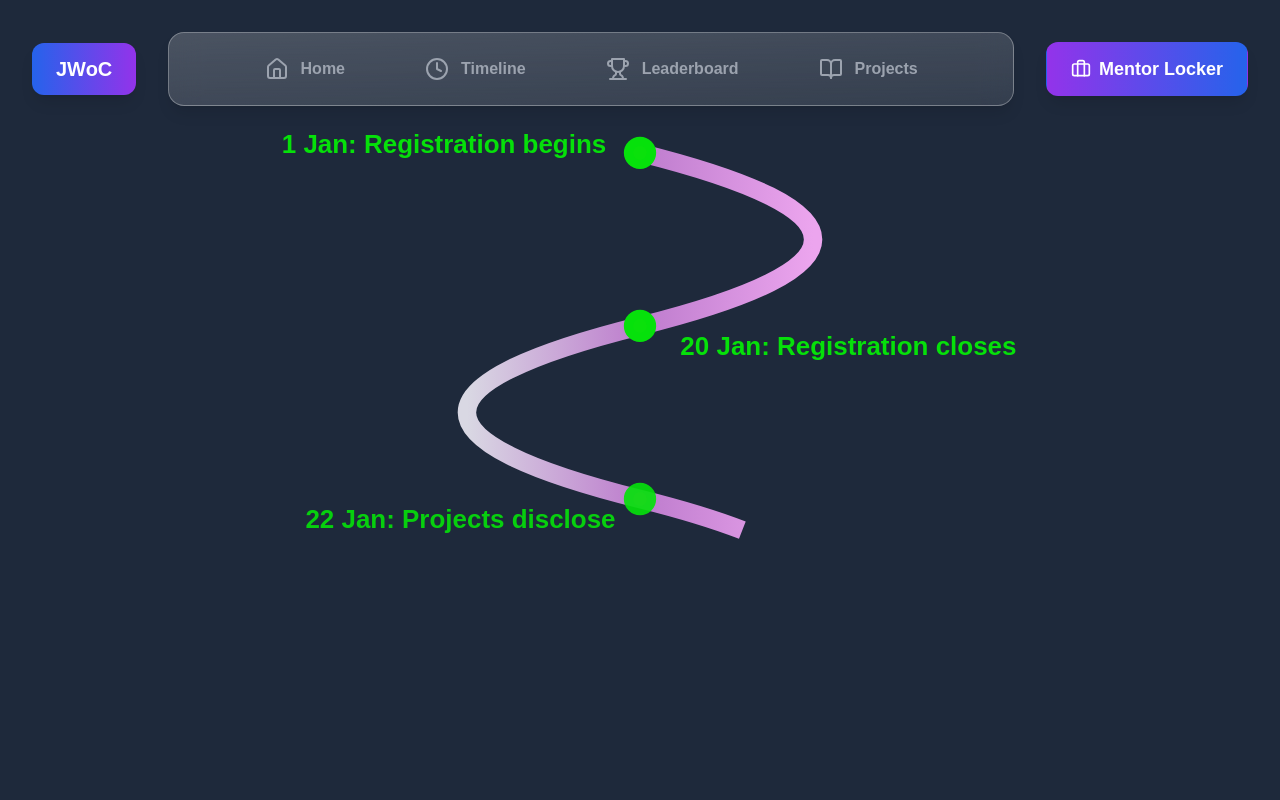
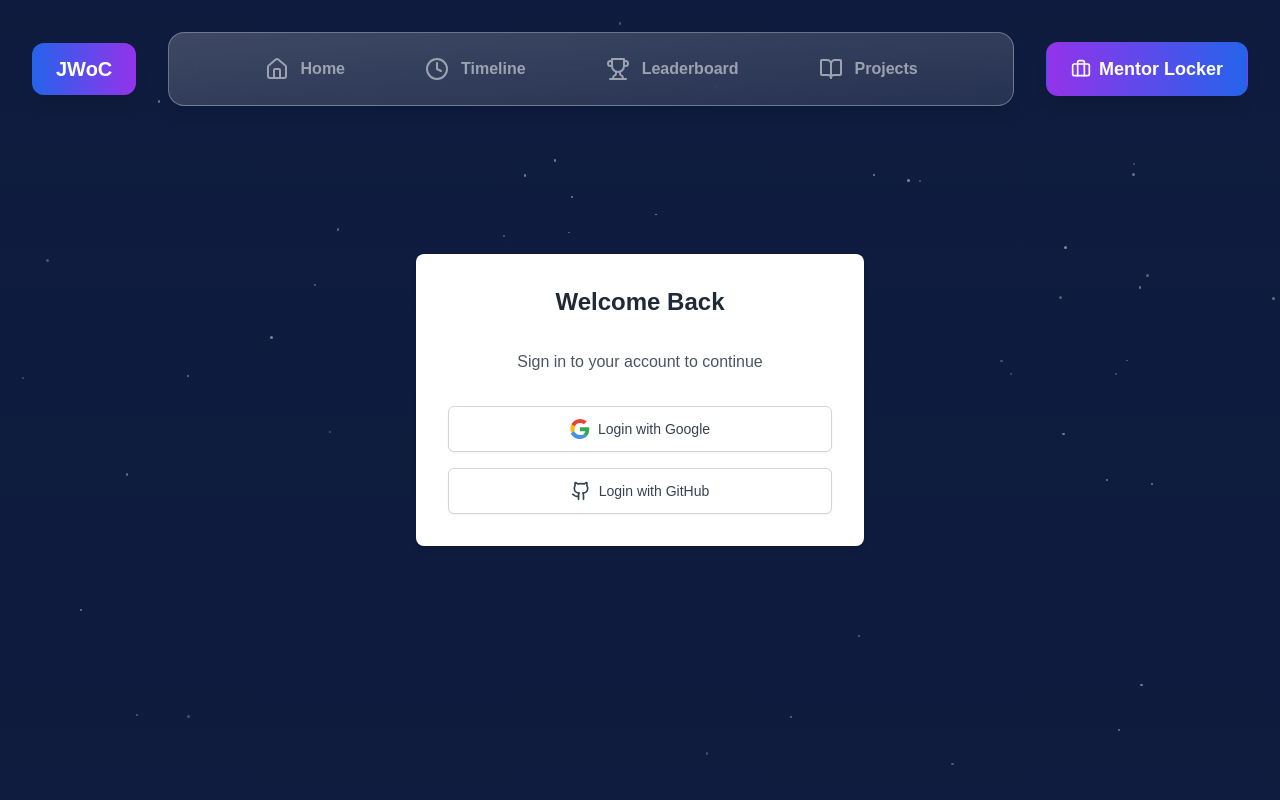
Before and after one commit to Saikat123Dev/jwoc-2025, a React (Vite) app in the folder client/: page / in a window 1280 px wide. Shown: the top 800 px of the page. Built offline with nearby package versions, Linux system fonts and the light colour scheme.

Commit message:
login signup page

```diff
--- a/client/src/pages/Home.jsx
+++ b/client/src/pages/Home.jsx
@@ -1,8 +1,32 @@
+import { Github } from "lucide-react";
 import React from "react";
-import { Button } from "../components/ui/button";
-import ScrollLineAnimation from "../components/ui/ScrollLineAnimation/scrollLineAnimation.jsx";
 
-function Home() {
+const GoogleIcon = () => (
+  <svg
+    xmlns="http://www.w3.org/2000/svg"
+    viewBox="0 0 48 48"
+    className="mr-2 h-5 w-5"
+  >
+    <path
+      fill="#EA4335"
+      d="M24 9.5c3.54 0 6.74 1.22 9.24 3.24l6.92-6.92C36.21 2.15 30.45 0 24 0 14.94 0 7.16 5.14 3.29 12.65l7.94 6.19C13.08 13.21 18.12 9.5 24 9.5z"
+    />
+    <path
+      fill="#34A853"
+      d="M46.26 24.64c0-1.77-.16-3.48-.45-5.13H24v9.7h12.6c-.54 2.9-2.17 5.37-4.63 7.03l7.3 5.69c4.28-3.94 6.99-9.74 6.99-16.29z"
+    />
+    <path
+      fill="#4A90E2"
+      d="M24 48c6.48 0 11.93-2.15 15.9-5.83l-7.3-5.69c-2.01 1.35-4.57 2.15-8.6 2.15-6.62 0-12.22-4.4-14.24-10.34l-8.09 6.21C6.08 42.9 14.59 48 24 48z"
+    />
+    <path
+      fill="#FBBC05"
+      d="M3.71 12.65C1.9 15.69 1 19.17 1 22.8c0 3.63.9 7.11 2.71 10.15l8.09-6.21c-.93-2.79-.93-5.92 0-8.71L3.71 12.65z"
+    />
+  </svg>
+);
+
+const Home = () => {
   const googleLogin = () => {
     window.location.href = "http://localhost:5000/auth/google";
   };
@@ -12,19 +36,38 @@ function Home() {
   };
 
   return (
-        <div className="flex flex-col min-h-screen min-w-full bg-slate-800">
+    <div className="min-h-screen flex flex-col">
+      <main className="flex-1 flex items-center justify-center px-4 sm:px-6 lg:px-8">
+        <div className="max-w-md w-full bg-white p-8 rounded-lg shadow-md space-y-8">
+          <h2 className="text-center text-2xl font-bold text-gray-800">
+            Welcome Back
+          </h2>
+          <p className="text-center text-gray-600">
+            Sign in to your account to continue
+          </p>
 
-<ScrollLineAnimation />
+          {/* Buttons */}
+          <div className="space-y-4">
+            <button
+              onClick={googleLogin}
+              className="group w-full flex items-center justify-center py-3 px-4 border border-gray-300 rounded-md shadow-sm text-sm font-medium text-gray-700 bg-white hover:bg-gray-50 focus:outline-none focus:ring-2 focus:ring-offset-2 focus:ring-indigo-500"
+            >
+              <GoogleIcon />
+              Login with Google
+            </button>
 
-        <main className="flex-grow">
-          <h1>Welcome</h1>
-          <Button>Click me</Button>
-          <button onClick={googleLogin}>Login with Google</button>
-          <button onClick={githubLogin}>Login with GitHub</button>
+            <button
+              onClick={githubLogin}
+              className="w-full flex items-center justify-center py-3 px-4 border border-gray-300 rounded-md shadow-sm text-sm font-medium text-gray-700 bg-white hover:bg-gray-50 focus:outline-none focus:ring-2 focus:ring-offset-2 focus:ring-indigo-500"
+            >
+              <Github className="mr-2 h-5 w-5" />
+              Login with GitHub
+            </button>
+          </div>
+        </div>
       </main>
-
     </div>
   );
-}
+};
 
 export default Home;
```
Lines whose indentation alone changed are shown as unchanged.
